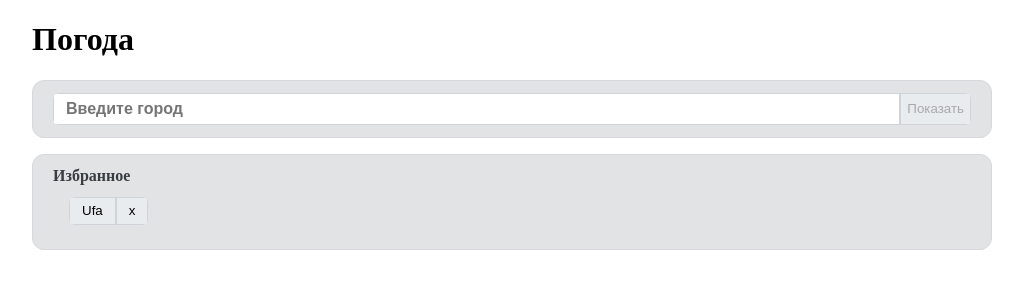
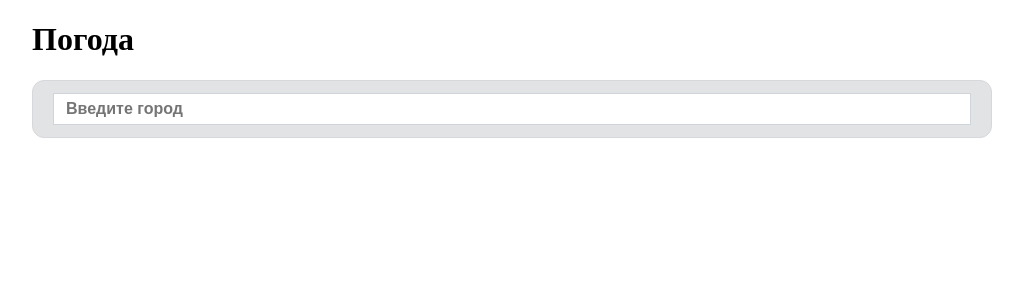
Before and after one commit to ArmoGidec/Gataullin-Ildar-otus, a React app in the folder react/react-app/: page / in a window 1280 px wide. Shown: the top 300 px of the page, without its empty margins (128-1151 px from the left). Built offline with nearby package versions, Linux system fonts and the light colour scheme.

Commit message:
start to implement "filter and search cities" component

```diff
--- a/react/react-app/src/App.tsx
+++ b/react/react-app/src/App.tsx
@@ -1,10 +1,10 @@
 import React, { Component, FormEvent } from 'react';
 
 import '$src/assets/style/main.css';
-import { weatherApiKey, apiBaseUrl } from '$src/config';
 import SearchForm from './components/SearchForm';
 import SearchResult from './components/SearchResult';
 import Favorites from './components/Favorites';
+import api from './utils/api';
 
 interface IProps { }
 
@@ -42,16 +42,7 @@ class WeatherApp extends Component<IProps, IState>{
 
     getWeather = async () => {
         this.setState({ ...this.state, fetching: true });
-        let searchResult = null
-        const searchResponseResult = await fetch(
-            `${apiBaseUrl}?appid=${weatherApiKey}&units=metric&q=${this.state.searchValue}`);
-        if (searchResponseResult.status === 200) {
-            const responseObj = await searchResponseResult.json()
-            searchResult = {
-                name: responseObj.name,
-                ...responseObj.main
-            };
-        }
+        let searchResult = await api.getWeather(this.state.searchValue);
         this.setState({ ...this.state, fetching: false, searchResult });
     }
 
--- /dev/null
+++ b/react/react-app/src/assets/style/cityFilter.css
@@ -0,0 +1,44 @@
+.filter-wrapper {
+    position: relative;
+    overflow: unset;
+}
+
+.filter-list {
+    position: absolute;
+    bottom: 0;
+    left: 0;
+    right: 0;
+    transform: translateY(100%);
+    border: 1px solid #ced4da;
+    border-bottom-left-radius: .5rem;
+    border-bottom-right-radius: .5rem;
+    overflow: hidden;
+    display: none;
+}
+
+.filter-input:focus + .filter-list {
+    display: block;
+}
+
+.filter-list ul {
+    display: flex;
+    flex-direction: column;
+    margin: 0;
+    padding: 0;
+    list-style: none;
+    background-color: white;
+}
+
+.filter-list li {
+    display: flex;
+}
+
+.filter-list button {
+    padding: 0.75rem 1.25rem;
+    flex: 1;
+    text-align: left;
+}
+
+.filter-list button:hover {
+    background-color: #efe9e9;
+}
--- a/react/react-app/src/assets/style/main.css
+++ b/react/react-app/src/assets/style/main.css
@@ -37,7 +37,7 @@ html {
     border: 1px solid #ced4da;
 }
 
-.input-group button {
+.input-group button, .input-group .btn {
     background-color: #e9ecef;
     border: 1px solid #ced4da;
     cursor: pointer;
--- /dev/null
+++ b/react/react-app/src/components/CityFilter/FilterList.tsx
@@ -0,0 +1,14 @@
+import React from 'react';
+import FilterListItem from './FilterListItem';
+import { ICity } from '$src/utils/db';
+
+interface IProps {
+    cities: ICity[]
+}
+
+const FilterList = ({ cities }: IProps) =>
+    <ul>
+        {cities.map(city => <FilterListItem city={city} key={city.id} />)}
+    </ul>;
+
+export default FilterList;
--- /dev/null
+++ b/react/react-app/src/components/CityFilter/FilterListItem.tsx
@@ -0,0 +1,10 @@
+import React from 'react';
+import { ICity } from '$src/utils/db';
+
+interface IProps {
+    city: ICity
+}
+
+const FilterListItem = ({city}: IProps) => <li><button>{city.ru} ({city.en})</button></li>;
+
+export default FilterListItem;
--- /dev/null
+++ b/react/react-app/src/components/CityFilter/index.tsx
@@ -0,0 +1,34 @@
+import React, { useState, FormEvent } from "react";
+import '$src/assets/style/cityFilter.css';
+import { ICity } from "$src/utils/db";
+import FilterList from "./FilterList";
+
+interface IProps {
+    cities: ICity[]
+}
+
+const checkIncludes = (cityName: string, inputValue: string) =>
+    cityName.toLocaleLowerCase().includes(inputValue.toLocaleLowerCase());
+
+const CityFilter = ({ cities }: IProps) => {
+    const [inputValue, setInput] = useState('');
+
+    const changeInput = (e: FormEvent<HTMLInputElement>) => {
+        setInput(e.currentTarget.value);
+    }
+
+    return (
+        <div className="block-wrapper">
+            <div className="input-group filter-wrapper">
+                <input type="text" className="filter-input" placeholder="Введите город"
+                    onChange={changeInput} />
+                <div className="filter-list">
+                    <FilterList cities={cities.filter(({ en, ru }) =>
+                        checkIncludes(en, inputValue) || checkIncludes(ru, inputValue))} />
+                </div>
+            </div>
+        </div>
+    )
+};
+
+export default CityFilter;
--- a/react/react-app/src/config.ts
+++ /dev/null
@@ -1,4 +0,0 @@
-export const weatherApiKey = 'cf668b5e3a0abf6c8811280ddc9c481c';
-export const apiBaseUrl = 'https://api.openweathermap.org/data/2.5/weather';
-
-export default { weatherApiKey };
--- a/react/react-app/src/index.tsx
+++ b/react/react-app/src/index.tsx
@@ -1,6 +1,6 @@
 import React from 'react';
 import { render } from 'react-dom';
 
-import App from './App';
+import App from './newApp';
 
-render(<App name="Ильдар" />, document.querySelector('#root'));
+render(<App/>, document.querySelector('#root'));
--- /dev/null
+++ b/react/react-app/src/newApp.tsx
@@ -0,0 +1,16 @@
+import React from "react";
+
+import '$src/assets/style/main.css';
+import CityFilter from "./components/CityFilter/";
+import db from "./utils/db";
+
+interface IProps {}
+
+const cities = db.getCities();
+
+const App = () => <div className="container">
+    <h1>Погода</h1>
+    <CityFilter cities={cities}/>
+</div>
+
+export default App;
--- /dev/null
+++ b/react/react-app/src/utils/api.ts
@@ -0,0 +1,18 @@
+import { weatherApiUrl, weatherApiKey } from "$src/utils/config";
+
+const getWeather = async (searchValue: string) => {
+    let searchResult = null;
+    const searchResponseResult = await fetch(
+        `${weatherApiUrl}?appid=${weatherApiKey}&units=metric&q=${searchValue}`);
+    if (searchResponseResult.status === 200) {
+        const responseObj = await searchResponseResult.json()
+        searchResult = {
+            name: responseObj.name,
+            ...responseObj.main
+        };
+    }
+
+    return searchResult;
+};
+
+export default { getWeather };
--- /dev/null
+++ b/react/react-app/src/utils/config.ts
@@ -0,0 +1,5 @@
+export const weatherApiKey = 'cf668b5e3a0abf6c8811280ddc9c481c';
+const apiBaseUrl = 'https://api.openweathermap.org/data/2.5';
+export const weatherApiUrl = `${apiBaseUrl}/weather`;
+
+export default { weatherApiKey };
--- /dev/null
+++ b/react/react-app/src/utils/db.ts
@@ -0,0 +1,29 @@
+export interface ICity {
+    id: number,
+    ru: string,
+    en: string
+}
+
+const cities = [
+    {
+        id: 0,
+        ru: "Уфа",
+        en: "Ufa"
+    }, {
+        id: 1,
+        ru: "Москва",
+        en: "Moskva"
+    }, {
+        id: 2,
+        ru: "Казань",
+        en: "Kazan"
+    }, {
+        id: 3,
+        ru: "Самара",
+        en: "Samara"
+    },
+];
+
+const getCities = () => cities;
+
+export default { getCities };
```
